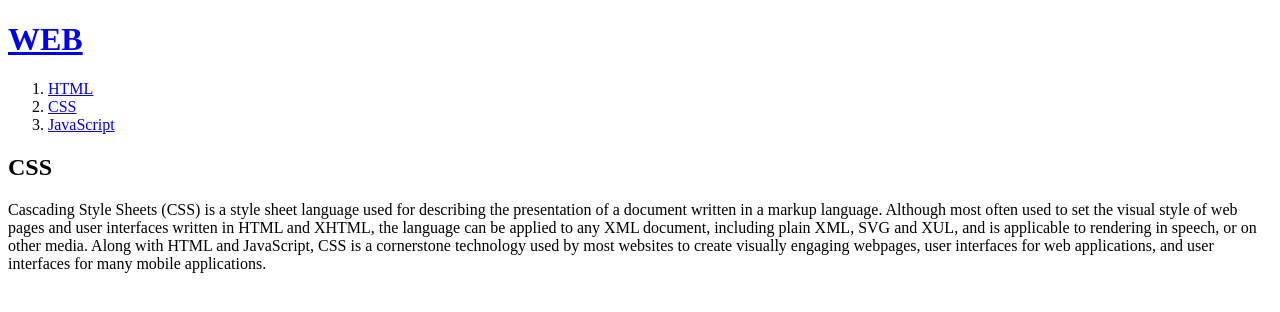
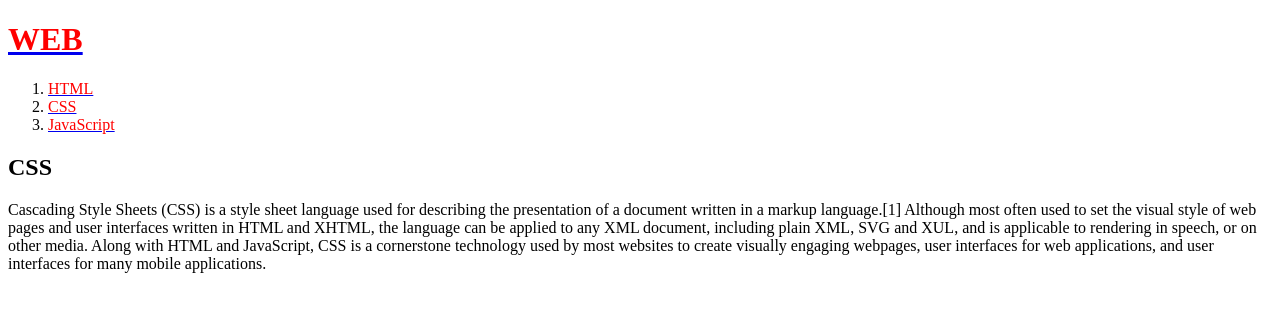
Before and after one commit to jddu20/web1, a plain HTML site: page 2.html in a window 1280 px wide. Drawn offline with Linux system fonts and the light colour scheme.

Commit message:
Update 2.html
update

```diff
--- a/2.html
+++ b/2.html
@@ -1,19 +1,19 @@
 <!doctype html>
 <html>
 <head>
-  <title>WEB1 - CSS</title>
+  <title>WEB - CSS</title>
   <meta charset="utf-8">
 </head>
 <body>
-  <h1><a href="index.html">WEB</a></h1>
+  <h1><a href="index.html"><font color="red">WEB</font></a></h1>
   <ol>
-    <li><a href="1.html">HTML</a></li>
-    <li><a href="2.html">CSS</a></li>
-    <li><a href="3.html">JavaScript</a></li>
+    <li><a href="1.html"><font color="red">HTML</font></a></li>
+    <li><a href="2.html"><font color="red">CSS</font></a></li>
+    <li><a href="3.html"><font color="red">JavaScript</font></a></li>
   </ol>
   <h2>CSS</h2>
   <p>
-    Cascading Style Sheets (CSS) is a style sheet language used for describing the presentation of a document written in a markup language. Although most often used to set the visual style of web pages and user interfaces written in HTML and XHTML, the language can be applied to any XML document, including plain XML, SVG and XUL, and is applicable to rendering in speech, or on other media. Along with HTML and JavaScript, CSS is a cornerstone technology used by most websites to create visually engaging webpages, user interfaces for web applications, and user interfaces for many mobile applications.
+    Cascading Style Sheets (CSS) is a style sheet language used for describing the presentation of a document written in a markup language.[1] Although most often used to set the visual style of web pages and user interfaces written in HTML and XHTML, the language can be applied to any XML document, including plain XML, SVG and XUL, and is applicable to rendering in speech, or on other media. Along with HTML and JavaScript, CSS is a cornerstone technology used by most websites to create visually engaging webpages, user interfaces for web applications, and user interfaces for many mobile applications.
   </p>
-</body>
-</html>
+  </body>
+  </html>
```
